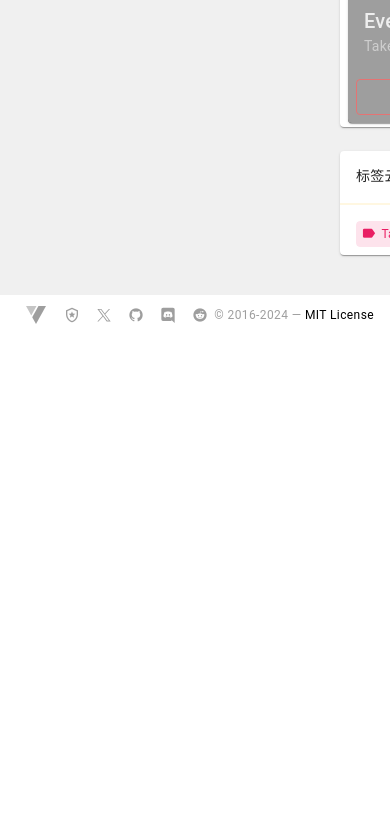
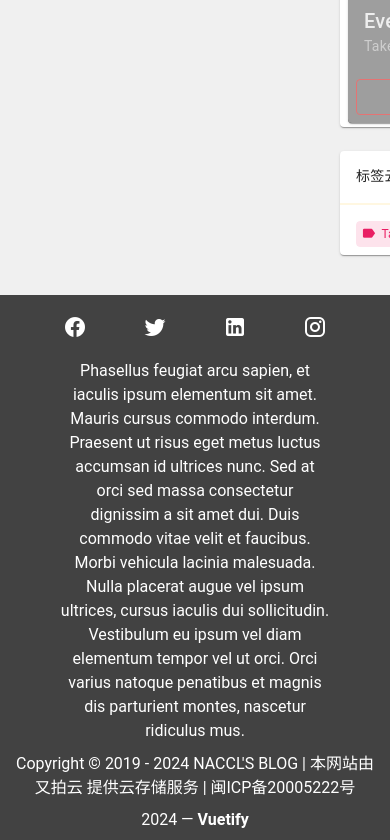
Before and after one commit to JessieChan0730/blog-view, a Vue app: page /about/index in a window 390 px wide. Shown: the part 1430-2270 px from the top of the page. Before the commit the page ends 1765 px from the top, so only its background shows below. Built offline with nearby package versions, Linux system fonts and the light colour scheme; no server answers; grey boxes are pictures that could not be loaded.

Commit message:
feat: 对接接口，完成照片墙功能

```diff
--- /dev/null
+++ b/src/api/pagination.ts
@@ -0,0 +1,6 @@
+export interface Pagination<T> {
+  count: number;
+  next: string | null;
+  previous: string | null;
+  results: T[];
+}
--- /dev/null
+++ b/src/api/photos.ts
@@ -0,0 +1,21 @@
+import { Pagination } from '@/api/pagination'
+import request from '@/utils/request'
+
+const PHOTO_WALL_BASE_API = '/api/front/photos'
+export class PhotosAPI {
+  static getPhotos (page?:number) {
+    return request<any, Pagination<PhotoWall>>({
+      url: `${PHOTO_WALL_BASE_API}`,
+      method: 'get',
+      params: {
+        page,
+      },
+    })
+  }
+}
+
+export interface PhotoWall {
+  id: number;
+  image: string;
+  description: string;
+}
--- a/src/layouts/components/AppFooter/index.vue
+++ b/src/layouts/components/AppFooter/index.vue
@@ -1,79 +1,45 @@
 <template>
-  <v-footer app height="40">
-    <a
-      v-for="item in items"
-      :key="item.title"
-      class="d-inline-block mx-2 social-link"
-      :href="item.href"
-      rel="noopener noreferrer"
-      target="_blank"
-      :title="item.title"
-    >
-      <v-icon
-        :icon="item.icon"
-        :size="item.icon === '$vuetify' ? 24 : 16"
+  <v-footer
+    app
+    class="bg-grey-darken-3 text-center d-flex flex-column"
+  >
+    <div>
+      <v-btn
+        v-for="icon in icons"
+        :key="icon"
+        class="mx-4"
+        :icon="icon"
+        variant="text"
       />
-    </a>
+    </div>
 
-    <div
-      class="text-caption text-disabled"
-      style="position: absolute; right: 16px;"
-    >
-      &copy; 2016-{{ (new Date()).getFullYear() }} <span class="d-none d-sm-inline-block">Vuetify, LLC</span>
-      —
-      <a
-        class="text-decoration-none on-surface"
-        href="https://vuetifyjs.com/about/licensing/"
-        rel="noopener noreferrer"
-        target="_blank"
-      >
-        MIT License
-      </a>
+    <div class="pt-0 w-75 my-2">
+      Phasellus feugiat arcu sapien, et iaculis ipsum elementum sit amet. Mauris cursus commodo interdum. Praesent ut risus eget metus luctus accumsan id ultrices nunc. Sed at orci sed massa consectetur dignissim a sit amet dui. Duis commodo vitae velit et faucibus. Morbi vehicula lacinia malesuada. Nulla placerat augue vel ipsum ultrices, cursus iaculis dui sollicitudin. Vestibulum eu ipsum vel diam elementum tempor vel ut orci. Orci varius natoque penatibus et magnis dis parturient montes, nascetur ridiculus mus.
+    </div>
+
+    <v-divider />
+    <div class="text-sm-body-2 mb-2">Copyright © 2019 - 2024
+      NACCL'S BLOG
+      |
+      本网站由
+      又拍云
+      提供云存储服务
+      |
+      闽ICP备20005222号</div>
+    <div>
+      {{ new Date().getFullYear() }} — <strong>Vuetify</strong>
     </div>
   </v-footer>
 </template>
 
 <script setup lang="ts">
-  const items = [
-    {
-      title: 'Vuetify Documentation',
-      icon: `$vuetify`,
-      href: 'https://vuetifyjs.com/',
-    },
-    {
-      title: 'Vuetify Support',
-      icon: 'mdi-shield-star-outline',
-      href: 'https://support.vuetifyjs.com/',
-    },
-    {
-      title: 'Vuetify X',
-      icon: ['M2.04875 3.00002L9.77052 13.3248L1.99998 21.7192H3.74882L10.5519 14.3697L16.0486 21.7192H22L13.8437 10.8137L21.0765 3.00002H19.3277L13.0624 9.76874L8.0001 3.00002H2.04875ZM4.62054 4.28821H7.35461L19.4278 20.4308H16.6937L4.62054 4.28821Z'],
-      href: 'https://x.com/vuetifyjs',
-    },
-    {
-      title: 'Vuetify GitHub',
-      icon: `mdi-github`,
-      href: 'https://github.com/vuetifyjs/vuetify',
-    },
-    {
-      title: 'Vuetify Discord',
-      icon: ['M22,24L16.75,19L17.38,21H4.5A2.5,2.5 0 0,1 2,18.5V3.5A2.5,2.5 0 0,1 4.5,1H19.5A2.5,2.5 0 0,1 22,3.5V24M12,6.8C9.32,6.8 7.44,7.95 7.44,7.95C8.47,7.03 10.27,6.5 10.27,6.5L10.1,6.33C8.41,6.36 6.88,7.53 6.88,7.53C5.16,11.12 5.27,14.22 5.27,14.22C6.67,16.03 8.75,15.9 8.75,15.9L9.46,15C8.21,14.73 7.42,13.62 7.42,13.62C7.42,13.62 9.3,14.9 12,14.9C14.7,14.9 16.58,13.62 16.58,13.62C16.58,13.62 15.79,14.73 14.54,15L15.25,15.9C15.25,15.9 17.33,16.03 18.73,14.22C18.73,14.22 18.84,11.12 17.12,7.53C17.12,7.53 15.59,6.36 13.9,6.33L13.73,6.5C13.73,6.5 15.53,7.03 16.56,7.95C16.56,7.95 14.68,6.8 12,6.8M9.93,10.59C10.58,10.59 11.11,11.16 11.1,11.86C11.1,12.55 10.58,13.13 9.93,13.13C9.29,13.13 8.77,12.55 8.77,11.86C8.77,11.16 9.28,10.59 9.93,10.59M14.1,10.59C14.75,10.59 15.27,11.16 15.27,11.86C15.27,12.55 14.75,13.13 14.1,13.13C13.46,13.13 12.94,12.55 12.94,11.86C12.94,11.16 13.45,10.59 14.1,10.59Z'],
-      href: 'https://community.vuetifyjs.com/',
-    },
-    {
-      title: 'Vuetify Reddit',
-      icon: `mdi-reddit`,
-      href: 'https://reddit.com/r/vuetifyjs',
-    },
-  ]
+  const icons = ref<string[]>([
+    'mdi-facebook',
+    'mdi-twitter',
+    'mdi-linkedin',
+    'mdi-instagram',
+  ])
 </script>
 
 <style scoped lang="sass">
-  .social-link :deep(.v-icon)
-    color: rgba(var(--v-theme-on-background), var(--v-disabled-opacity))
-    text-decoration: none
-    transition: .2s ease-in-out
-
-    &:hover
-      color: rgba(25, 118, 210, 1)
 </style>
--- a/src/pages/photo/index.vue
+++ b/src/pages/photo/index.vue
@@ -1,39 +1,43 @@
 <script setup lang="ts">
-  const cards = ref([
-    {
-      title: 'Pre-fab homes',
-      src: 'https://cdn.vuetifyjs.com/images/cards/house.jpg',
-    },
-    {
-      title: 'Favorite road trips',
-      src: 'https://cdn.vuetifyjs.com/images/cards/road.jpg',
-    },
-    {
-      title: 'Best airlines',
-      src: 'https://cdn.vuetifyjs.com/images/cards/plane.jpg',
-    },
-    {
-      title: 'Best airlines',
-      src: 'https://ts1.cn.mm.bing.net/th?id=OIP-C.TAhWzaPOrq-41L00kb-FfAHaHI&w=254&h=245&c=8&rs=1&qlt=90&o=6&dpr=1.5&pid=3.1&rm=2',
-    },
-    {
-      title: 'Best airlines',
-      src: 'https://ts1.cn.mm.bing.net/th?id=OIP-C.pL9aeO50HMujMSzGcOPhKwAAAA&w=250&h=250&c=8&rs=1&qlt=90&o=6&dpr=1.5&pid=3.1&rm=2',
-    },
-    {
-      title: 'Best airlines',
-      src: 'https://tse3-mm.cn.bing.net/th/id/OIP-C.7nyT9n1wOxyoAADJ8hbSRAHaNK?w=187&h=333&c=7&r=0&o=5&dpr=1.5&pid=1.7',
-    },
-    {
-      title: 'Best airlines',
-      src: 'https://ts1.cn.mm.bing.net/th?id=OIP-C.pL9aeO50HMujMSzGcOPhKwAAAA&w=250&h=250&c=8&rs=1&qlt=90&o=6&dpr=1.5&pid=3.1&rm=2',
-    },
-  ])
+  import { Pagination } from '@/api/pagination'
+  import { PhotosAPI, PhotoWall } from '@/api/photos'
+  import { Ref } from 'vue'
+
+  const photoWallPagination = reactive<Pagination<PhotoWall>>({
+    count: 1,
+    next: '',
+    previous: '',
+    results: [],
+  })
+
+  const photos = ref<PhotoWall[]>([])
+
+  onMounted(async () => {
+    const response = await PhotosAPI.getPhotos()
+    if (response) {
+      photoWallPagination.count = response.count
+      photoWallPagination.next = response.next
+      photoWallPagination.previous = response.previous
+      photoWallPagination.results = response.results
+      photos.value.push(...response.results)
+    }
+  })
+
+  const maxPage = computed(() => {
+    return Math.ceil(photoWallPagination.count / photoWallPagination.results.length)
+  })
+
+  const loadNextPage = async (nextPage:number, loading:Ref<boolean>) => {
+    const response = await PhotosAPI.getPhotos(nextPage)
+    if (response) {
+      photos.value.push(...response.results)
+      loading.value = false
+    }
+  }
 </script>
 
 <template>
-  <ImageWaterfall :data="cards" />
-
+  <ImageWaterfall :data="photos" :max-page="maxPage" @load="loadNextPage" />
 </template>
 
 <style scoped lang="scss"></style>
```
Also changed, not shown: src/components/ImageWaterfall/index.vue (+61 -8 lines), 1 other file (tests, documents, lock files or other folders).
